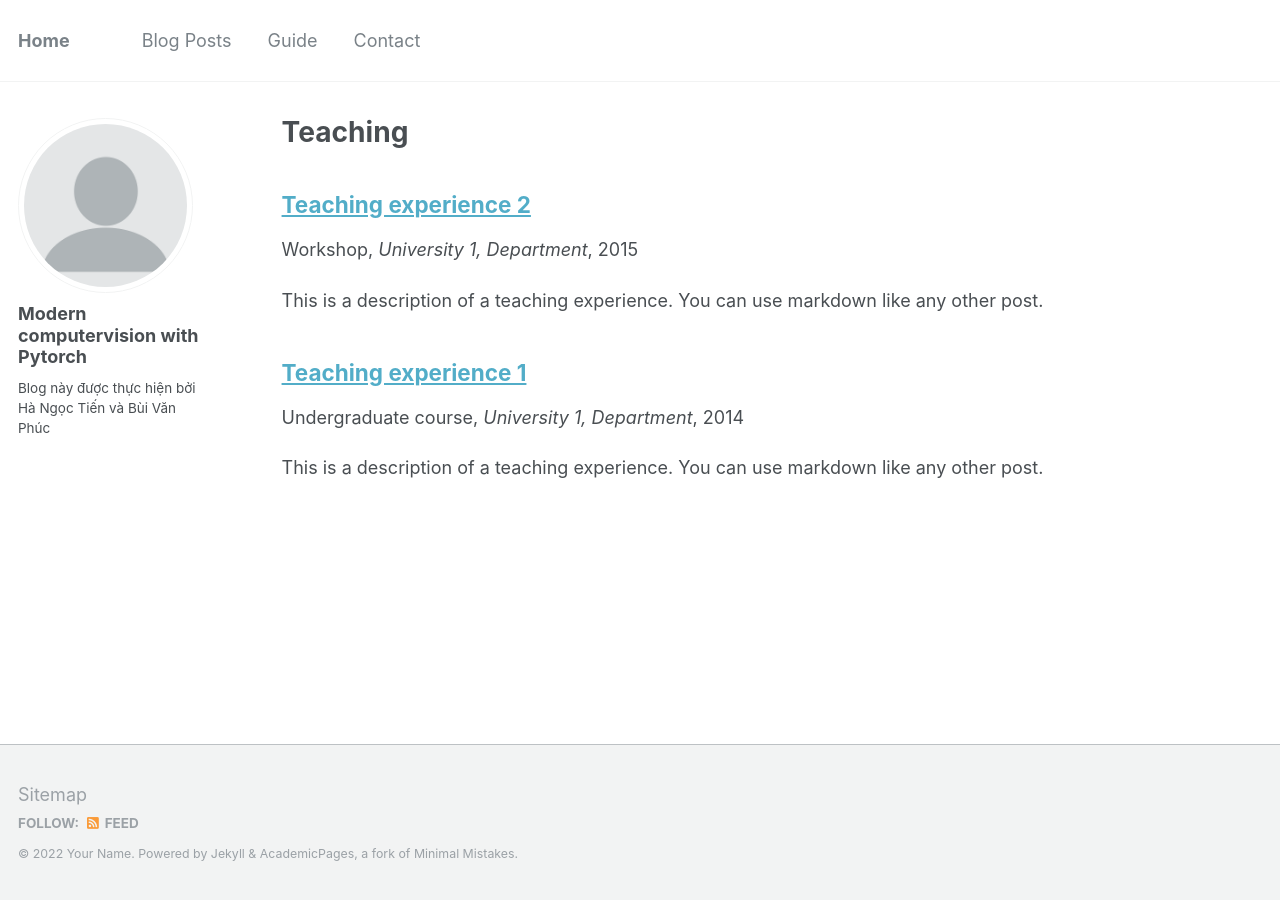
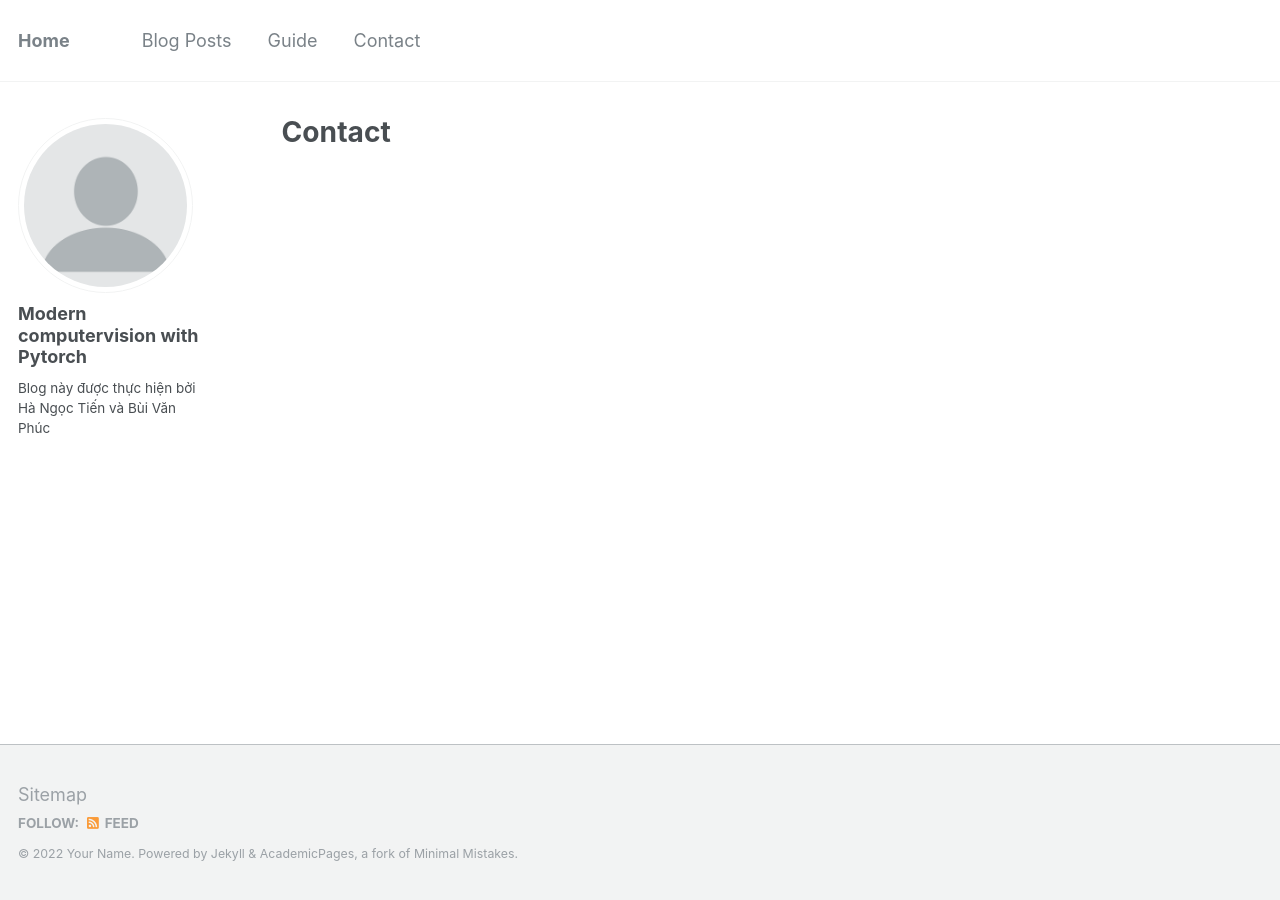
Before and after one commit to vanphuc-bui/MordenComputervision, a Jekyll site: the page built from _pages/teaching.html, in a window 1280 px wide. Built offline with Jekyll 4.4.1, drawn with Linux system fonts in a browser that asks for light colours; part of the change alters nothing that is shown.

```diff
--- a/_config.yml
+++ b/_config.yml
@@ -205,45 +205,45 @@ defaults:
   # _pages
   - scope:
       path: ""
-      type: pages
+      type: contact
     values:
       layout: single
       author_profile: true
-  # _teaching
-  - scope:
-      path: ""
-      type: teaching
-    values:
-      layout: single
-      author_profile: true
-      share: true
-      comments: true
-  # _publications
-  - scope:
-      path: ""
-      type: publications
-    values:
-      layout: single
-      author_profile: true
-      share: true
-      comments: true
-  # _portfolio
-  - scope:
-      path: ""
-      type: portfolio
-    values:
-      layout: single
-      author_profile: true
-      share: true
-      comment: true
-  # _talks
-  - scope:
-      path: ""
-      type: talks
-    values:
-      layout: talk
-      author_profile: true
-      share: true
+  # # _teaching
+  # - scope:
+  #     path: ""
+  #     type: teaching
+  #   values:
+  #     layout: single
+  #     author_profile: true
+  #     share: true
+  #     comments: true
+  # # _publications
+  # - scope:
+  #     path: ""
+  #     type: publications
+  #   values:
+  #     layout: single
+  #     author_profile: true
+  #     share: true
+  #     comments: true
+  # # _portfolio
+  # - scope:
+  #     path: ""
+  #     type: portfolio
+  #   values:
+  #     layout: single
+  #     author_profile: true
+  #     share: true
+  #     comment: true
+  # # _talks
+  # - scope:
+  #     path: ""
+  #     type: talks
+  #   values:
+  #     layout: talk
+  #     author_profile: true
+  #     share: true
 
 # Sass/SCSS
 sass:
--- a/_pages/teaching.html
+++ b/_pages/teaching.html
@@ -1,12 +1,12 @@
 ---
 layout: archive
-title: "Teaching"
-permalink: /teaching/
+title: "Contact"
+permalink: /contact/
 author_profile: true
 ---
 
 {% include base_path %}
 
-{% for post in site.teaching reversed %}
-  {% include archive-single.html %}
+{% for post in site.contact reversed %}
+{% include archive-single.html %}
 {% endfor %}
```
